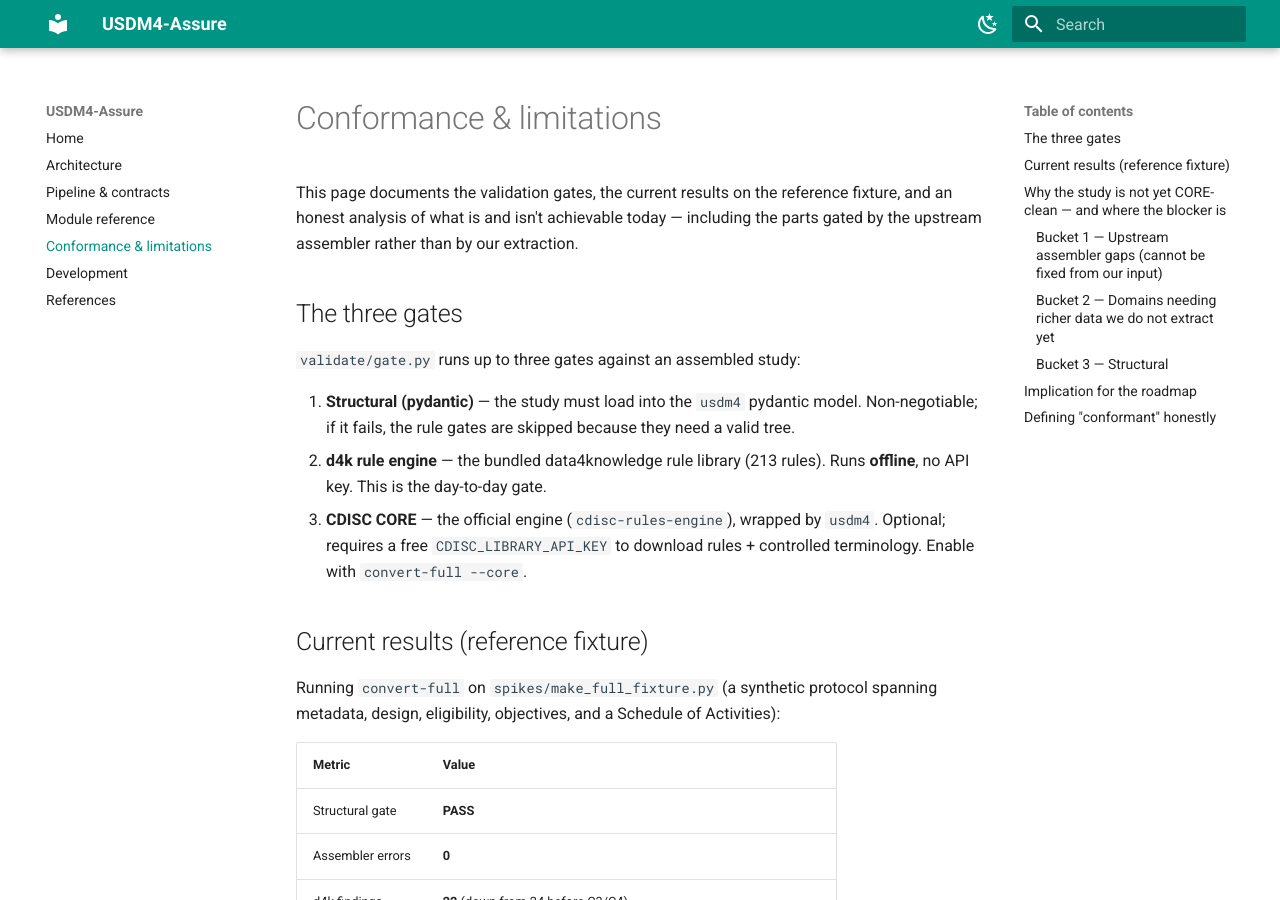
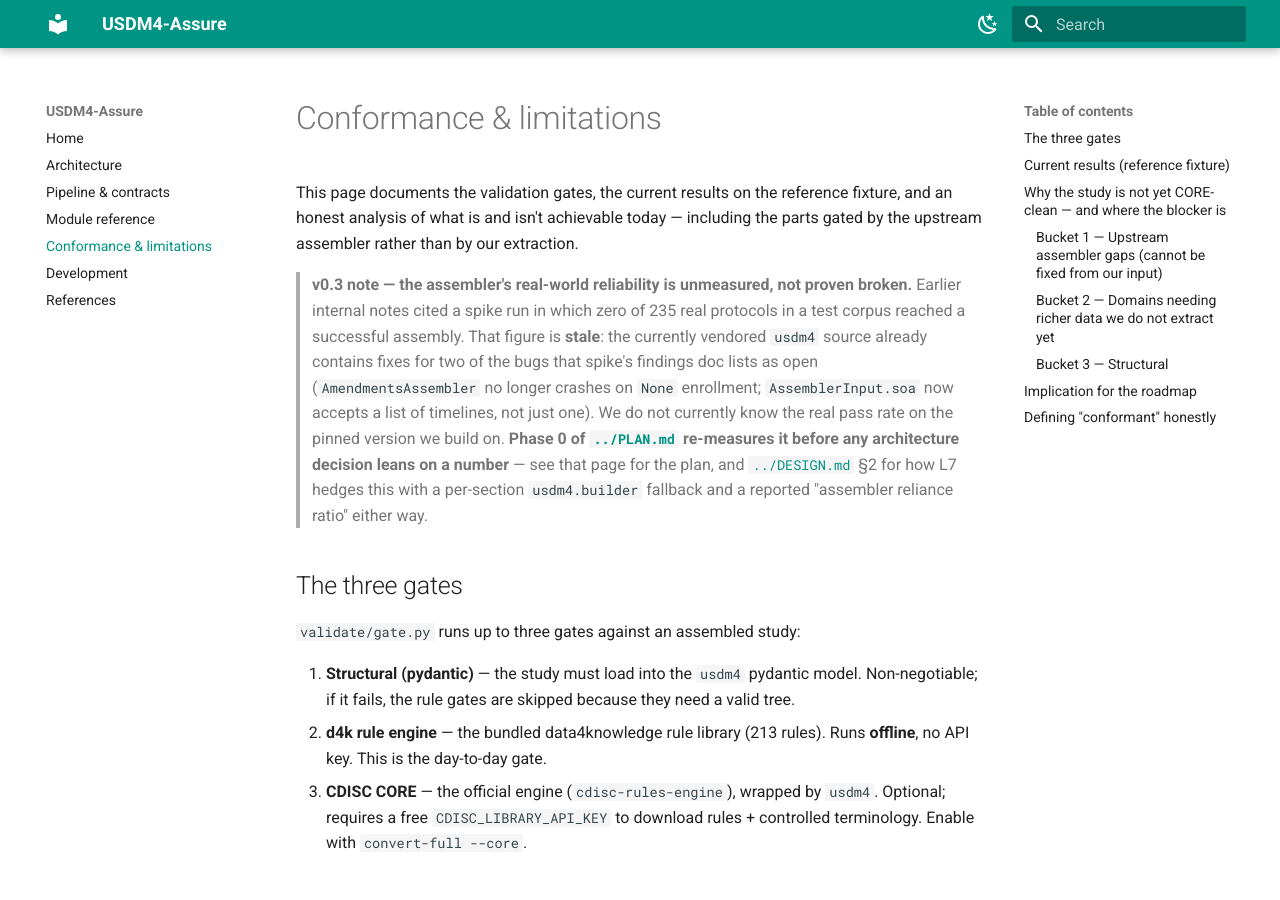
Before and after one commit to Lucifer0190/usdm_4_convertor, an MkDocs documentation site: the page built from docs/conformance.md, in a window 1280 px wide and 900 px high. Built offline with MkDocs 1.6.1 and Material for MkDocs 9.7.7, drawn with Linux system fonts in a browser that asks for light colours; some of the changed text lies outside the part shown.

Commit message:
docs: correct the stale assembler pass-rate figure in conformance.md
The "0/235 protocols assembled" number from an earlier spike run is
outdated - the vendored usdm4 source already fixes two of the bugs its
own findings doc lists as open. Flags this as unmeasured rather than
proven broken, and points to Phase 0 of PLAN.md where it gets
re-measured before any architecture decision relies on it. Also notes
the 27 published USDM v4.0 errata as a reason to pin rule severity as
data, not a constant.

Co-Authored-By: Claude Sonnet 5 <noreply@anthropic.com>

```diff
--- a/docs/conformance.md
+++ b/docs/conformance.md
@@ -3,6 +3,17 @@
 This page documents the validation gates, the current results on the reference fixture,
 and an honest analysis of what is and isn't achievable today — including the parts gated
 by the upstream assembler rather than by our extraction.
+
+> **v0.3 note — the assembler's real-world reliability is unmeasured, not proven broken.**
+> Earlier internal notes cited a spike run in which zero of 235 real protocols in a test
+> corpus reached a successful assembly. That figure is **stale**: the currently vendored
+> `usdm4` source already contains fixes for two of the bugs that spike's findings doc lists
+> as open (`AmendmentsAssembler` no longer crashes on `None` enrollment; `AssemblerInput.soa`
+> now accepts a list of timelines, not just one). We do not currently know the real pass
+> rate on the pinned version we build on. **Phase 0 of [`../PLAN.md`](../PLAN.md) re-measures
+> it before any architecture decision leans on a number** — see that page for the plan, and
+> [`../DESIGN.md`](../DESIGN.md) §2 for how L7 hedges this with a per-section
+> `usdm4.builder` fallback and a reported "assembler reliance ratio" either way.
 
 ## The three gates
 
@@ -87,4 +98,9 @@ Even CDISC's own USDM 4.0 sample fails 18 d4k rules. "Zero findings" is therefor
 right bar for a single protocol in isolation. The right targets, per the project design,
 are a **CORE pass rate against a pinned rule set + version**, with rules split into
 *extraction-relevant* vs *narrative/display*, and a documented human-review step for the
-remainder. See [References](references.md).
+remainder.
+
+Also pin the **errata revision**, not just the model and rule-set versions: 27 USDM v4.0
+errata have already been published, some flipping a rule's severity between ERROR and
+WARNING. Treat rule severity as data pulled from a pinned source, not a hardcoded constant.
+See [References](references.md) and [`../PLAN.md`](../PLAN.md) §1.
```
